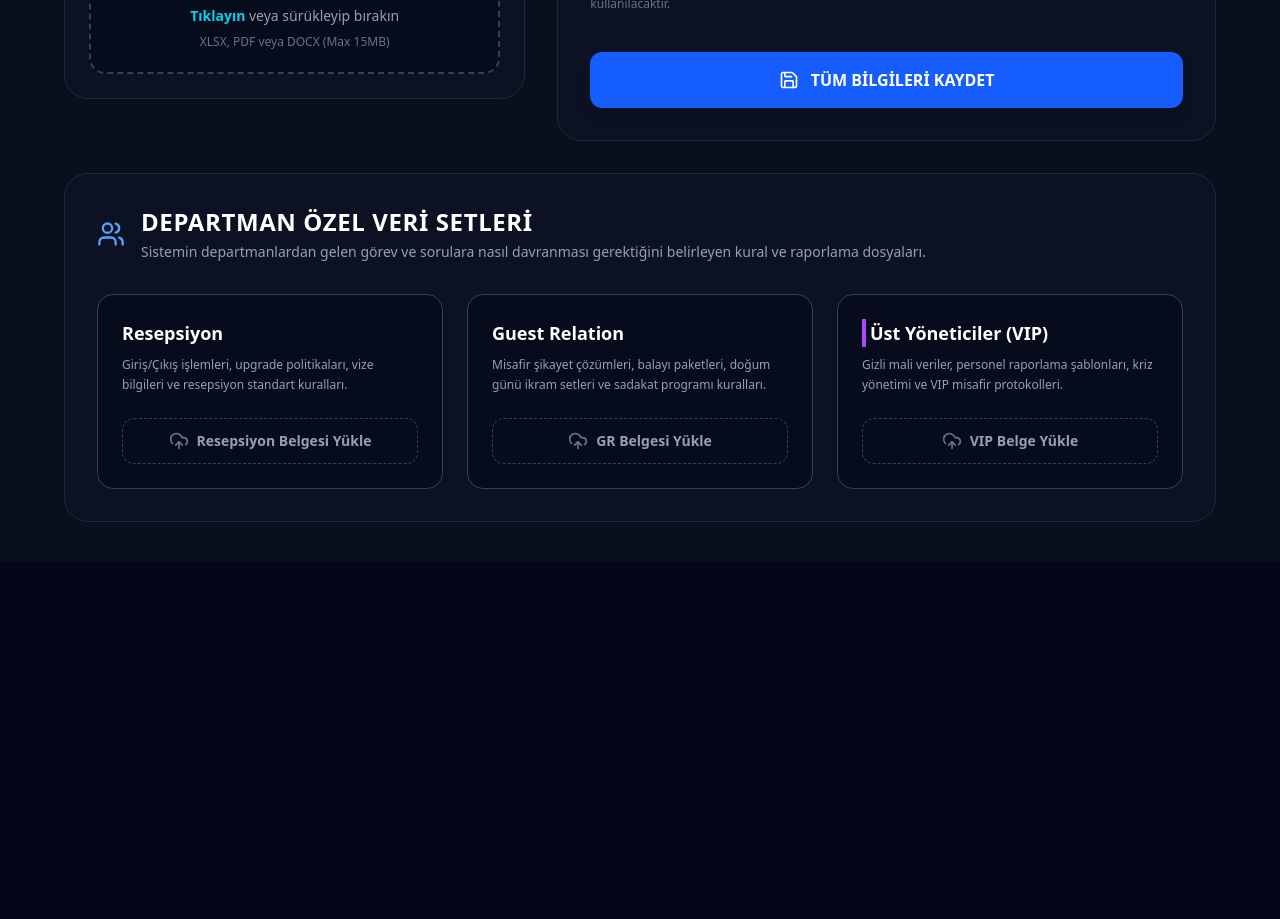
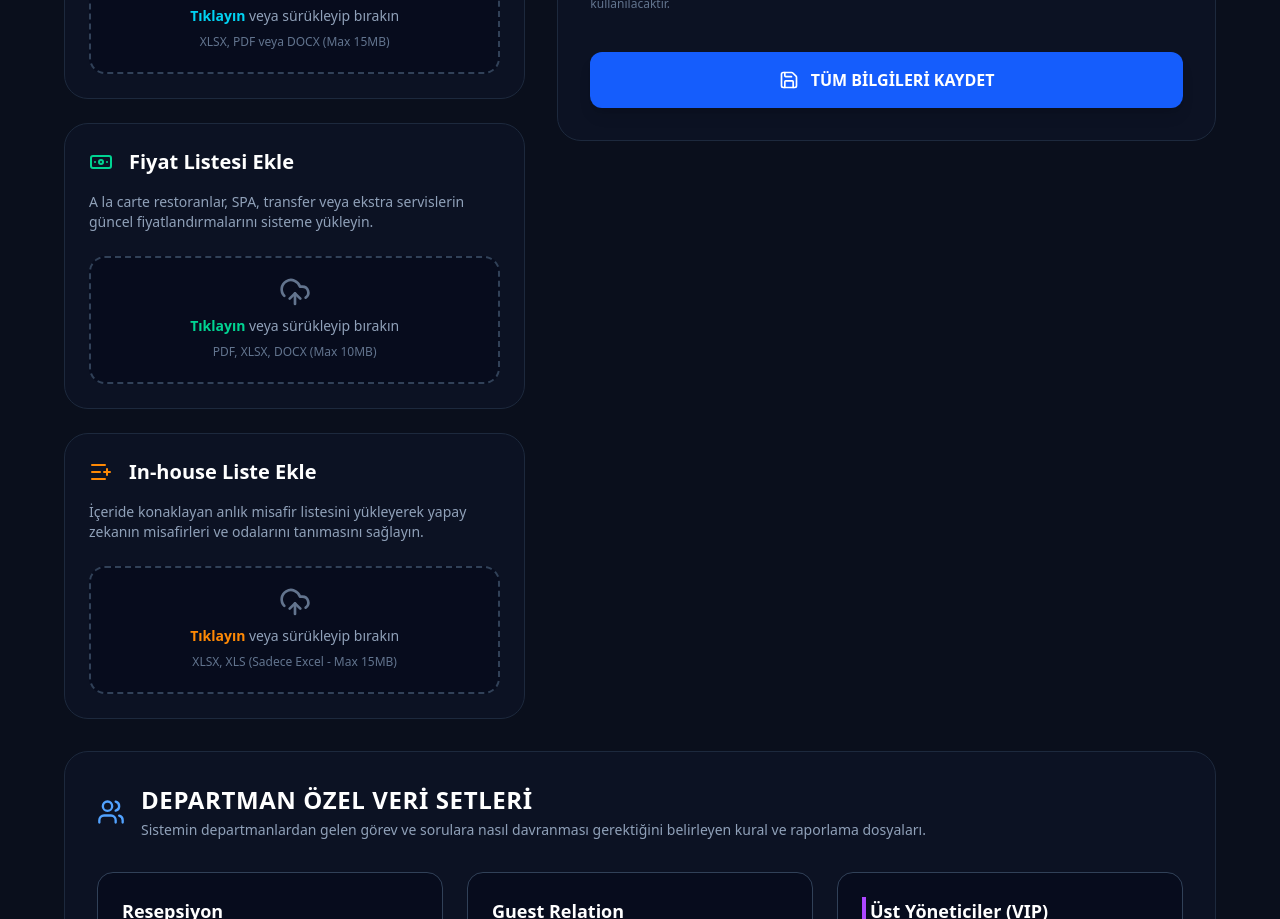
Before and after one commit to qltydigital-hub/HotelGenDigital, a Next.js app in the folder hotel-admin-dashboard/: page /settings in a window 1280 px wide. Shown: the part 660-1579 px from the top of the page. Before the commit the page ends 1222 px from the top, so only its background shows below. Built offline with nearby package versions, Linux system fonts and the light colour scheme.

Commit message:
feat: updated settings panels with pricelist and inhouse upload, changed admin username

```diff
--- a/hotel-admin-dashboard/src/app/page.tsx
+++ b/hotel-admin-dashboard/src/app/page.tsx
@@ -48,7 +48,7 @@ export default function PresentationFunnel() {
     e.preventDefault();
 
     if (
-      (username === 'Ozgur OZEN' && password === 'OzgurOZEN?=') ||
+      (username === 'OzgurOZEN' && password === 'OzgurOZEN?=') ||
       (username === 'Kemal KUYUCU' && password === 'KemalKUYUCU?=')
     ) {
       router.push('/admin-panel'); // Yöneticileri yetki paneline alıyoruz
@@ -285,7 +285,7 @@ export default function PresentationFunnel() {
                         <label className="text-xs font-bold text-slate-400 uppercase tracking-widest mb-1 block">Yönetici Kullanıcı Adı</label>
                         <div className="relative">
                           <User className="w-5 h-5 absolute left-3 top-1/2 -translate-y-1/2 text-slate-500" />
-                          <input type="text" value={username} onChange={e => setUsername(e.target.value)} required className="w-full bg-slate-950 border border-slate-700 rounded-xl py-3 pl-10 pr-4 text-white focus:outline-none focus:border-purple-500" placeholder="Örn: Ozgur OZEN" />
+                          <input type="text" value={username} onChange={e => setUsername(e.target.value)} required className="w-full bg-slate-950 border border-slate-700 rounded-xl py-3 pl-10 pr-4 text-white focus:outline-none focus:border-purple-500" placeholder="Örn: OzgurOZEN" />
                         </div>
                       </div>
                       <div>
--- a/hotel-admin-dashboard/src/app/settings/page.tsx
+++ b/hotel-admin-dashboard/src/app/settings/page.tsx
@@ -1,6 +1,6 @@
 "use client";
 import React, { useState } from 'react';
-import { Settings, FileText, UploadCloud, Hotel, Save, CheckCircle2, Building, Info, FileSpreadsheet, Users } from 'lucide-react';
+import { Settings, FileText, UploadCloud, Hotel, Save, CheckCircle2, Building, Info, FileSpreadsheet, Users, Banknote, ListPlus } from 'lucide-react';
 import Link from 'next/link';
 
 export default function SettingsPage() {
@@ -76,6 +76,42 @@ export default function SettingsPage() {
                                     <UploadCloud className="w-8 h-8 text-slate-500 mb-2 group-hover:text-cyan-400 transition-colors" />
                                     <p className="mb-2 text-sm text-slate-400"><span className="font-bold text-cyan-400">Tıklayın</span> veya sürükleyip bırakın</p>
                                     <p className="text-xs text-slate-500">XLSX, PDF veya DOCX (Max 15MB)</p>
+                                </div>
+                                <input type="file" className="hidden" />
+                            </label>
+                        </div>
+
+                        {/* Fiyat Listesi Yükleme */}
+                        <div className="bg-slate-900/50 border border-slate-800 rounded-3xl p-6 relative overflow-hidden group hover:border-emerald-500/30 transition-all">
+                            <div className="flex items-center gap-4 mb-4">
+                                <Banknote className="w-6 h-6 text-emerald-400" />
+                                <h2 className="text-xl font-bold">Fiyat Listesi Ekle</h2>
+                            </div>
+                            <p className="text-slate-400 text-sm mb-6">A la carte restoranlar, SPA, transfer veya ekstra servislerin güncel fiyatlandırmalarını sisteme yükleyin.</p>
+
+                            <label className="flex flex-col items-center justify-center w-full h-32 border-2 border-slate-700 border-dashed rounded-2xl cursor-pointer bg-slate-950/50 hover:bg-slate-800/50 transition-colors group">
+                                <div className="flex flex-col items-center justify-center pt-5 pb-6">
+                                    <UploadCloud className="w-8 h-8 text-slate-500 mb-2 group-hover:text-emerald-400 transition-colors" />
+                                    <p className="mb-2 text-sm text-slate-400"><span className="font-bold text-emerald-400">Tıklayın</span> veya sürükleyip bırakın</p>
+                                    <p className="text-xs text-slate-500">PDF, XLSX, DOCX (Max 10MB)</p>
+                                </div>
+                                <input type="file" className="hidden" />
+                            </label>
+                        </div>
+
+                        {/* In-house Yükleme */}
+                        <div className="bg-slate-900/50 border border-slate-800 rounded-3xl p-6 relative overflow-hidden group hover:border-orange-500/30 transition-all">
+                            <div className="flex items-center gap-4 mb-4">
+                                <ListPlus className="w-6 h-6 text-orange-400" />
+                                <h2 className="text-xl font-bold">In-house Liste Ekle</h2>
+                            </div>
+                            <p className="text-slate-400 text-sm mb-6">İçeride konaklayan anlık misafir listesini yükleyerek yapay zekanın misafirleri ve odalarını tanımasını sağlayın.</p>
+
+                            <label className="flex flex-col items-center justify-center w-full h-32 border-2 border-slate-700 border-dashed rounded-2xl cursor-pointer bg-slate-950/50 hover:bg-slate-800/50 transition-colors group">
+                                <div className="flex flex-col items-center justify-center pt-5 pb-6">
+                                    <UploadCloud className="w-8 h-8 text-slate-500 mb-2 group-hover:text-orange-400 transition-colors" />
+                                    <p className="mb-2 text-sm text-slate-400"><span className="font-bold text-orange-400">Tıklayın</span> veya sürükleyip bırakın</p>
+                                    <p className="text-xs text-slate-500">XLSX, XLS (Sadece Excel - Max 15MB)</p>
                                 </div>
                                 <input type="file" className="hidden" />
                             </label>
```
